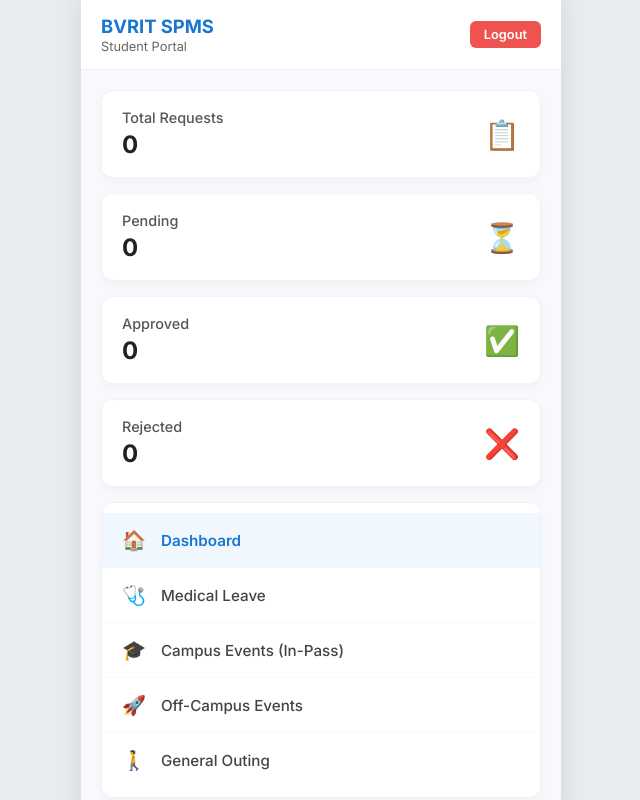
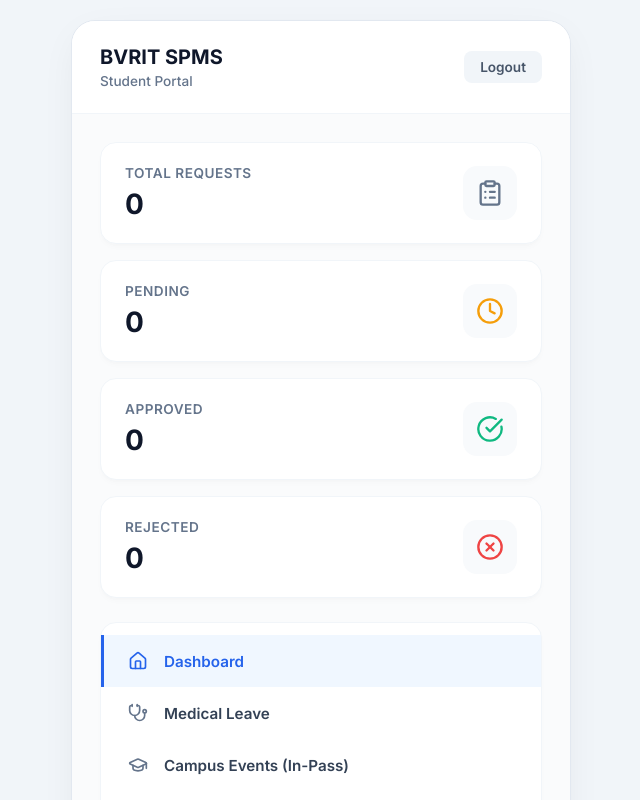
Before and after one commit to Varshini005-byte/spms, a React (Create React App) app in the folder frontend/: page /student in a window 1280 px wide. Shown: the top 800 px of the page, without its empty margins (319-959 px from the left). Built offline with nearby package versions, Linux system fonts and the light colour scheme.

Commit message:
UI Overhaul: Replaced emojis with lucide vectors and upgraded CSS to a professional enterprise design

```diff
--- a/frontend/package.json
+++ b/frontend/package.json
@@ -7,6 +7,7 @@
     "@testing-library/jest-dom": "^6.9.1",
     "@testing-library/react": "^16.3.2",
     "@testing-library/user-event": "^13.5.0",
+    "lucide-react": "^1.7.0",
     "react": "^19.2.4",
     "react-dom": "^19.2.4",
     "react-router-dom": "^7.14.0",
--- a/frontend/src/components/Home.css
+++ b/frontend/src/components/Home.css
@@ -1,129 +1,147 @@
 @import url('https://fonts.googleapis.com/css2?family=Inter:wght@400;500;600;700&display=swap');
 
-* {
-  box-sizing: border-box;
-  font-family: 'Inter', sans-serif;
-}
+* { box-sizing: border-box; font-family: 'Inter', system-ui, sans-serif; }
 
-body {
-  margin: 0;
-  padding: 0;
-  background-color: #f7f9fc;
-}
+body { margin: 0; padding: 0; background-color: #f8fafc; color: #334155; }
 
 .home-container {
-  max-width: 600px;
-  margin: 0 auto;
+  max-width: 900px;
+  margin: 40px auto;
   background: white;
-  min-height: 100vh;
-  box-shadow: 0 0 20px rgba(0,0,0,0.05);
+  min-height: calc(100vh - 80px);
+  box-shadow: 0 10px 40px -10px rgba(0,0,0,0.08);
+  border-radius: 24px;
+  overflow: hidden;
+  border: 1px solid #e2e8f0;
 }
 
 .hero-section {
   position: relative;
-  height: 180px;
-  background: linear-gradient(rgba(0,0,0,0.5), rgba(0,0,0,0.5)), url('https://images.unsplash.com/photo-1541339907198-e08756dedf3f?ixlib=rb-1.2.1&auto=format&fit=crop&w=1000&q=80') center/cover;
+  height: 220px;
+  background: linear-gradient(135deg, #1e293b 0%, #0f172a 100%);
   display: flex;
   align-items: center;
   justify-content: center;
   color: white;
   text-align: center;
+  border-bottom: 4px solid #3b82f6;
 }
 
 .hero-section h1 {
-  font-size: 1.5rem;
-  font-weight: 700;
+  font-size: 2rem;
+  font-weight: 800;
   margin: 0;
   padding: 0 20px;
+  letter-spacing: -0.5px;
 }
 
 .register-link {
   text-align: center;
-  padding: 15px;
-  font-size: 0.9rem;
-  color: #666;
+  padding: 24px;
+  font-size: 1rem;
+  color: #64748b;
+  border-bottom: 1px solid #f1f5f9;
 }
 
 .register-link span {
-  color: #3498db;
+  color: #2563eb;
   font-weight: 600;
   cursor: pointer;
+  transition: color 0.2s ease;
 }
+.register-link span:hover { color: #1d4ed8; text-decoration: underline; }
 
 .portals-grid {
   display: grid;
-  grid-template-columns: 1fr 1fr;
-  gap: 15px;
-  padding: 20px;
+  grid-template-columns: repeat(auto-fit, minmax(300px, 1fr));
+  gap: 24px;
+  padding: 32px;
 }
 
 .portal-card {
   background: white;
-  border-radius: 12px;
-  box-shadow: 0 4px 12px rgba(0,0,0,0.06);
-  border: 1px solid #f0f0f0;
+  border-radius: 16px;
+  box-shadow: 0 4px 6px -1px rgba(0,0,0,0.02), 0 2px 4px -2px rgba(0,0,0,0.02);
+  border: 1px solid #e2e8f0;
   overflow: hidden;
   display: flex;
   flex-direction: column;
+  transition: transform 0.2s ease, box-shadow 0.2s ease;
+}
+.portal-card:hover {
+  transform: translateY(-4px);
+  box-shadow: 0 10px 15px -3px rgba(0,0,0,0.05);
+  border-color: #cbd5e1;
 }
 
 .portal-header {
-  padding: 12px;
+  padding: 16px;
   color: white;
   text-align: center;
-  font-weight: 600;
-  font-size: 0.95rem;
+  font-weight: 700;
+  font-size: 1rem;
+  letter-spacing: 0.5px;
 }
 
-.portal-header.student { background-color: #f39c12; }
-.portal-header.faculty { background-color: #9b59b6; }
-.portal-header.warden { background-color: #2ecc71; }
-.portal-header.parent { background-color: #3498db; }
+.portal-header.student { background-color: #3b82f6; }
+.portal-header.faculty { background-color: #6366f1; }
+.portal-header.warden { background-color: #10b981; }
+.portal-header.parent { background-color: #8b5cf6; }
 
 .portal-body {
-  padding: 15px;
+  padding: 24px;
   display: flex;
   flex-direction: column;
-  gap: 10px;
+  gap: 12px;
+  align-items: center;
 }
 
 .portal-body input {
-  padding: 10px;
-  border: 1px solid #e0e0e0;
-  border-radius: 6px;
-  font-size: 0.85rem;
+  width: 100%;
+  padding: 12px 14px;
+  border: 1px solid #e2e8f0;
+  border-radius: 8px;
+  font-size: 0.95rem;
   outline: none;
-  background: #fdfdfd;
+  background: #f8fafc;
+  transition: all 0.2s ease;
 }
 
 .portal-body input:focus {
-  border-color: #3498db;
+  border-color: #3b82f6;
+  background: #ffffff;
+  box-shadow: 0 0 0 3px rgba(59,130,246,0.1);
 }
 
 .portal-body button {
-  background-color: #1976d2;
+  width: 100%;
+  background-color: #0f172a;
   color: white;
   border: none;
-  padding: 10px;
-  border-radius: 6px;
+  padding: 14px;
+  border-radius: 8px;
   font-weight: 600;
+  font-size: 0.95rem;
   cursor: pointer;
-  margin-top: 5px;
-  transition: background 0.2s;
+  margin-top: 8px;
+  transition: background 0.2s ease;
 }
 
 .portal-body button:hover {
-  background-color: #1565c0;
+  background-color: #1e293b;
 }
 
 .portal-icon {
   text-align: center;
-  font-size: 2rem;
-  margin-top: 10px;
+  margin-top: 16px;
+  display: flex;
+  justify-content: center;
+  padding: 12px;
+  background: #f1f5f9;
+  border-radius: 50%;
 }
 
-@media (max-width: 480px) {
-  .portals-grid {
-    grid-template-columns: 1fr;
-  }
+@media (max-width: 768px) {
+  .home-container { margin: 10px; border-radius: 16px; min-height: calc(100vh - 20px); }
+  .portals-grid { grid-template-columns: 1fr; padding: 20px; }
 }
--- a/frontend/src/components/StudentDashboard.css
+++ b/frontend/src/components/StudentDashboard.css
@@ -1,202 +1,98 @@
-/* Reset */
-* { box-sizing: border-box; font-family: 'Inter', sans-serif; }
-body { margin: 0; padding: 0; background-color: #e9ecef; }
+/* Reset & Core Styling */
+* { box-sizing: border-box; font-family: 'Inter', system-ui, sans-serif; }
+body { margin: 0; padding: 0; background-color: #f1f5f9; color: #334155; }
 
-.app-container {
-  display: flex;
-  justify-content: center;
-  min-height: 100vh;
-}
+.app-container { display: flex; justify-content: center; min-height: 100vh; padding: 20px 0; }
 
-/* Mobile App Centered Layout matching images */
 .mobile-wrapper {
-  width: 100%;
-  max-width: 480px;
-  background-color: #f7f9fc;
-  box-shadow: 0 0 25px rgba(0,0,0,0.1);
-  display: flex;
-  flex-direction: column;
-  position: relative;
-  min-height: 100vh;
+  width: 100%; max-width: 500px;
+  background-color: #ffffff;
+  box-shadow: 0 10px 40px -10px rgba(0,0,0,0.08);
+  border-radius: 24px;
+  display: flex; flex-direction: column;
+  position: relative; min-height: 90vh;
+  overflow: hidden; border: 1px solid #e2e8f0;
 }
 
 .top-nav {
-  display: flex;
-  justify-content: space-between;
-  align-items: center;
-  padding: 15px 20px;
-  background: white;
-  border-bottom: 1px solid #eee;
+  display: flex; justify-content: space-between; align-items: center;
+  padding: 24px 28px; background: #ffffff;
+  border-bottom: 1px solid #f1f5f9; z-index: 10;
 }
 
-.nav-title {
-  color: #1976d2;
-  font-size: 1.15rem;
-  font-weight: 700;
-  margin: 0;
-}
-
-.nav-subtitle {
-  color: #666;
-  font-size: 0.8rem;
-  margin: 2px 0 0 0;
-}
+.nav-title { color: #0f172a; font-size: 1.25rem; font-weight: 700; margin: 0; }
+.nav-subtitle { color: #64748b; font-size: 0.85rem; margin: 4px 0 0 0; font-weight: 500; }
 
 .logout-btn {
-  background-color: #ef5350;
-  color: white;
-  border: none;
-  padding: 6px 14px;
-  border-radius: 6px;
-  font-size: 0.8rem;
-  font-weight: 600;
-  cursor: pointer;
+  background-color: #f1f5f9; color: #475569;
+  border: none; padding: 8px 16px; border-radius: 8px;
+  font-size: 0.85rem; font-weight: 600; cursor: pointer;
+  transition: all 0.2s ease;
 }
+.logout-btn:hover { background-color: #e2e8f0; color: #0f172a; }
 
-.scroll-content {
-  padding: 20px;
-  flex: 1;
-  overflow-y: auto;
+.scroll-content { padding: 28px; flex: 1; overflow-y: auto; background-color: #fafbfc; }
+
+/* Dashboard Cards */
+.stat-card {
+  display: flex; justify-content: space-between; align-items: center;
+  background: #ffffff; padding: 22px 24px; border-radius: 16px;
+  box-shadow: 0 4px 6px -1px rgba(0,0,0,0.02), 0 2px 4px -2px rgba(0,0,0,0.02);
+  margin-bottom: 16px; border: 1px solid #f1f5f9;
+  transition: transform 0.2s ease;
 }
-
-/* Stat Cards */
-.stat-card {
-  display: flex;
-  justify-content: space-between;
-  align-items: center;
-  background: white;
-  padding: 18px 20px;
-  border-radius: 12px;
-  box-shadow: 0 4px 10px rgba(0,0,0,0.03);
-  margin-bottom: 15px;
-  border: 1px solid #f1f3f5;
-}
-
-.stat-label {
-  color: #555;
-  font-size: 0.9rem;
-  font-weight: 500;
-}
-
-.stat-value {
-  color: #222;
-  font-size: 1.5rem;
-  font-weight: 700;
-  margin-top: 4px;
-}
-
-.stat-icon {
-  font-size: 1.8rem;
-}
+.stat-card:hover { transform: translateY(-2px); box-shadow: 0 10px 15px -3px rgba(0,0,0,0.04); }
+.stat-label { color: #64748b; font-size: 0.85rem; font-weight: 600; text-transform: uppercase; letter-spacing: 0.5px; }
+.stat-value { color: #0f172a; font-size: 1.75rem; font-weight: 800; margin-top: 6px; }
+.stat-icon { display: flex; align-items: center; justify-content: center; width: 54px; height: 54px; border-radius: 14px; background: #f8fafc; }
 
 /* Menu List */
 .menu-list {
-  background: white;
-  border-radius: 12px;
-  padding: 10px 0;
-  box-shadow: 0 4px 10px rgba(0,0,0,0.03);
-  border: 1px solid #f1f3f5;
-  margin-top: 10px;
+  background: white; border-radius: 16px; padding: 12px 0;
+  box-shadow: 0 4px 6px -1px rgba(0,0,0,0.02); border: 1px solid #f1f5f9; margin-top: 24px;
 }
+.menu-item {
+  display: flex; align-items: center; padding: 16px 24px; cursor: pointer;
+  border-left: 3px solid transparent; transition: all 0.2s ease;
+}
+.menu-item:hover { background: #f8fafc; }
+.menu-item.active { background: #f0f7ff; border-left: 3px solid #2563eb; }
+.menu-icon { display: flex; color: #64748b; margin-right: 16px; transition: color 0.2s ease; }
+.menu-item.active .menu-icon { color: #2563eb; }
+.menu-text { font-size: 0.95rem; font-weight: 600; color: #334155; }
+.menu-item.active .menu-text { color: #2563eb; }
 
-.menu-item {
-  display: flex;
-  align-items: center;
-  padding: 15px 20px;
-  cursor: pointer;
-  border-bottom: 1px solid #f8f9fa;
-  transition: background 0.2s;
+/* Forms & Details */
+.back-btn {
+  background: none; border: none; color: #64748b;
+  font-weight: 600; font-size: 0.9rem; margin-bottom: 24px;
+  cursor: pointer; padding: 0; display: inline-flex; align-items: center; gap: 8px; transition: color 0.2s ease;
 }
-
-.menu-item:last-child {
-  border-bottom: none;
-}
-
-.menu-item:hover, .menu-item.active {
-  background: #f1f7fe;
-  color: #1976d2;
-}
-
-.menu-icon {
-  margin-right: 15px;
-  font-size: 1.2rem;
-}
-
-.menu-text {
-  font-size: 0.95rem;
-  font-weight: 500;
-  color: #444;
-}
-
-.menu-item.active .menu-text {
-  color: #1976d2;
-  font-weight: 600;
-}
-
-/* Form Styles */
-.back-btn {
-  background: none;
-  border: none;
-  color: #1976d2;
-  font-weight: 600;
-  font-size: 0.9rem;
-  margin-bottom: 15px;
-  cursor: pointer;
-  padding: 0;
-}
+.back-btn:hover { color: #0f172a; }
 
 .request-form-container {
-  background: white;
-  padding: 20px;
-  border-radius: 12px;
-  box-shadow: 0 4px 10px rgba(0,0,0,0.03);
-  border: 1px solid #f1f3f5;
+  background: white; padding: 28px; border-radius: 16px;
+  box-shadow: 0 4px 6px -1px rgba(0,0,0,0.02); border: 1px solid #f1f5f9;
 }
+.form-title { margin-top: 0; margin-bottom: 24px; font-size: 1.25rem; font-weight: 700; color: #0f172a; }
 
-.form-title {
-  margin-top: 0;
-  margin-bottom: 20px;
-  font-size: 1.1rem;
-  color: #333;
+.request-detail {
+  display: flex; align-items: center; gap: 10px;
+  font-size: 0.9rem; color: #475569; margin-bottom: 14px;
+  line-height: 1.5; padding: 8px 12px; background: #f8fafc; border-radius: 8px;
 }
+.request-detail strong { color: #0f172a; font-weight: 600; margin-right: 4px; }
+.request-detail svg { color: #94a3b8; flex-shrink: 0; }
 
-.custom-form {
-  display: flex;
-  flex-direction: column;
+.custom-form { display: flex; flex-direction: column; }
+.custom-form label { font-size: 0.8rem; font-weight: 600; color: #64748b; margin-bottom: 8px; margin-top: 20px; }
+.custom-form input, .custom-form textarea, .custom-form select {
+  padding: 14px; border: 1px solid #e2e8f0; border-radius: 10px; font-size: 0.95rem; outline: none; background: #f8fafc; color: #334155; transition: border-color 0.2s ease;
 }
-
-.custom-form label {
-  font-size: 0.8rem;
-  font-weight: 600;
-  color: #555;
-  margin-bottom: 6px;
-  margin-top: 15px;
-}
-
-.custom-form input,
-.custom-form textarea {
-  padding: 12px;
-  border: 1px solid #e0e0e0;
-  border-radius: 8px;
-  font-size: 0.9rem;
-  outline: none;
-  background: #fdfdfd;
-}
-
-.custom-form input:focus,
-.custom-form textarea:focus {
-  border-color: #3498db;
-}
+.custom-form input:focus, .custom-form textarea:focus, .custom-form select:focus { border-color: #3b82f6; background: #ffffff; box-shadow: 0 0 0 3px rgba(59,130,246,0.1); }
 
 .submit-btn {
-  background: #1976d2;
-  color: white;
-  border: none;
-  border-radius: 8px;
-  padding: 14px;
-  font-weight: 600;
-  font-size: 0.95rem;
-  cursor: pointer;
+  background: #2563eb; color: white; border: none; border-radius: 10px;
+  padding: 16px; font-weight: 600; font-size: 0.95rem; cursor: pointer; transition: all 0.2s ease; box-shadow: 0 4px 6px -1px rgba(37,99,235,0.2);
 }
-
-.submit-btn:hover { background: #1565c0; }
+.submit-btn:hover { background: #1d4ed8; transform: translateY(-1px); box-shadow: 0 6px 8px -1px rgba(37,99,235,0.3); }
--- a/frontend/src/components/StudentDashboard.js
+++ b/frontend/src/components/StudentDashboard.js
@@ -1,5 +1,6 @@
 import { useState } from "react";
 import { useNavigate } from "react-router-dom";
+import { Home, Stethoscope, GraduationCap, Rocket, MapPin, ClipboardList, Clock, CheckCircle, XCircle } from "lucide-react";
 import "./StudentDashboard.css";
 
 export default function StudentDashboard() {
@@ -9,11 +10,11 @@ export default function StudentDashboard() {
 
   // Navigation Options identical to Screenshot #4
   const menuOptions = [
-    { name: "Dashboard", icon: "🏠" },
-    { name: "Medical Leave", icon: "🩺" },
-    { name: "Campus Events (In-Pass)", icon: "🎓" },
-    { name: "Off-Campus Events", icon: "🚀" },
-    { name: "General Outing", icon: "🚶" }
+    { name: "Dashboard", icon: <Home size={20} /> },
+    { name: "Medical Leave", icon: <Stethoscope size={20} /> },
+    { name: "Campus Events (In-Pass)", icon: <GraduationCap size={20} /> },
+    { name: "Off-Campus Events", icon: <Rocket size={20} /> },
+    { name: "General Outing", icon: <MapPin size={20} /> }
   ];
 
   const handleSubmit = (e) => {
@@ -29,28 +30,28 @@ export default function StudentDashboard() {
           <div className="stat-label">Total Requests</div>
           <div className="stat-value">0</div>
         </div>
-        <div className="stat-icon">📋</div>
+        <div className="stat-icon"><ClipboardList size={28} color="#64748b" /></div>
       </div>
       <div className="stat-card">
         <div>
           <div className="stat-label">Pending</div>
           <div className="stat-value">0</div>
         </div>
-        <div className="stat-icon">⏳</div>
+        <div className="stat-icon"><Clock size={28} color="#f59e0b" /></div>
       </div>
       <div className="stat-card">
         <div>
           <div className="stat-label">Approved</div>
           <div className="stat-value">0</div>
         </div>
-        <div className="stat-icon" style={{color: "#4cd137"}}>✅</div>
+        <div className="stat-icon"><CheckCircle size={28} color="#10b981" /></div>
       </div>
       <div className="stat-card">
         <div>
           <div className="stat-label">Rejected</div>
           <div className="stat-value">0</div>
         </div>
-        <div className="stat-icon">❌</div>
+        <div className="stat-icon"><XCircle size={28} color="#ef4444" /></div>
       </div>
 
       <div className="menu-list">
```
Also changed, not shown: frontend/src/components/FacultyDashboard.js (+4 -3 lines), frontend/src/components/Home.js (+6 -5 lines), frontend/src/components/ParentDashboard.js (+4 -3 lines), frontend/src/components/WardenDashboard.js (+5 -4 lines), 2 other files (tests, documents, lock files or other folders).
